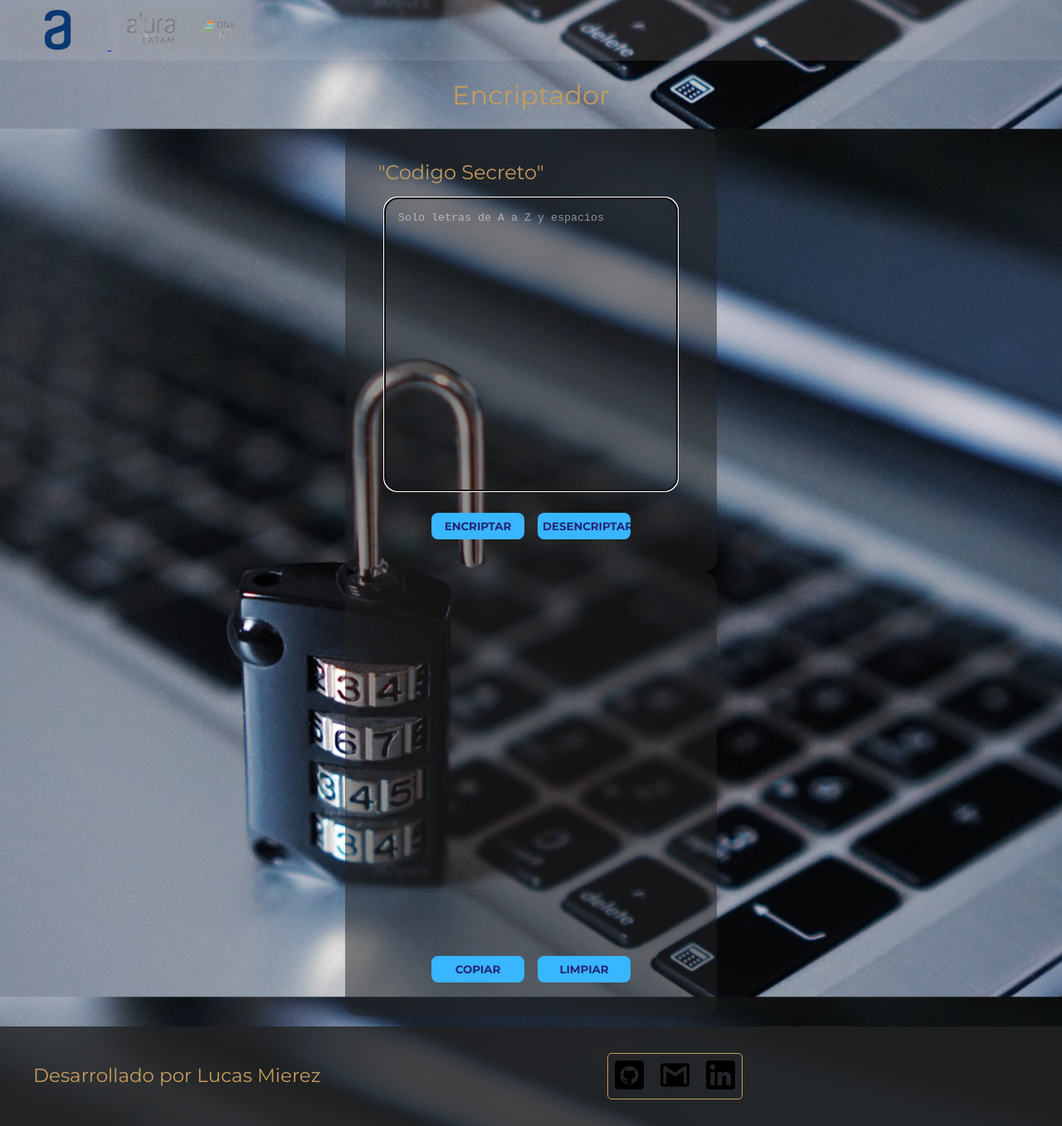
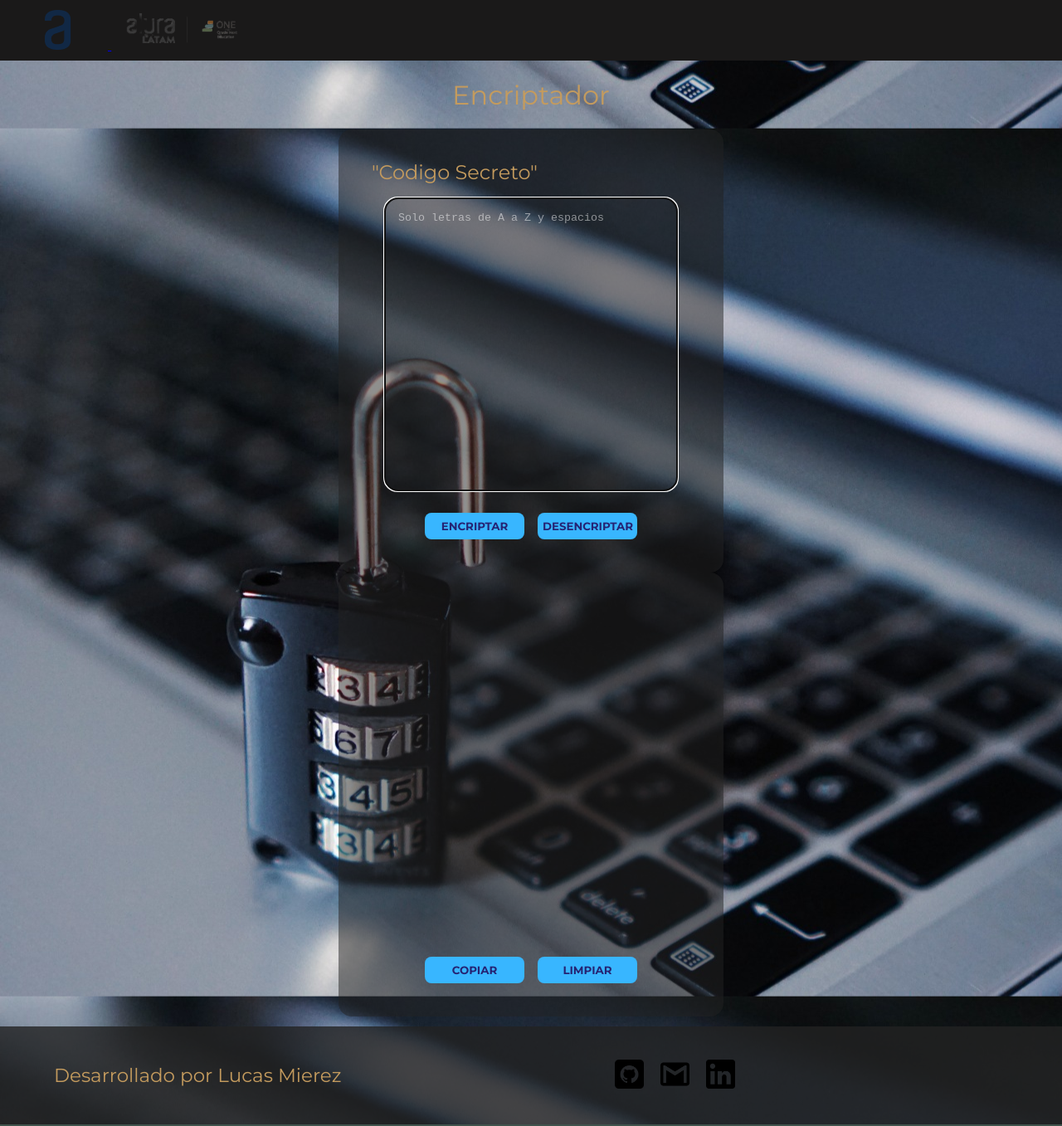
Before and after one commit to nykacmierez/Encriptador-de-Texto, a plain HTML site: page index.html in a window 1280 px wide. Shown: the whole page at 83% size. Drawn offline with nearby package versions, Linux system fonts and the light colour scheme; some packages are replaced by stand-ins of ours; a script that the page names is missing.

Commit message:
change estilos del footer

```diff
--- a/styles/style.css
+++ b/styles/style.css
@@ -32,7 +32,7 @@ body {
     align-items: center;
     justify-content: space-between;
     padding: 0 0 0 2rem;
-    background-color: rgba(230, 212, 212, 0.123);
+    background-color: rgb(26, 25, 25);
     padding: 10px 10px 10px 10px;
 }
 
@@ -45,7 +45,8 @@ body {
 .img_logo {
     max-height: 50px;
     align-items: center;
-    background: rgba(7, 7, 7, 0.014);
+    background: rgb(26, 25, 25);
+    opacity: 0.5;
 }
 
 h1.titulo,
@@ -63,6 +64,7 @@ h2.subtitulo {
     margin-bottom: 1rem;
     height: 1.7rem;
 }
+
 
 /* ESTILOS PARA SECCION PRINCIPAL */
 main {
@@ -122,6 +124,7 @@ textarea:hover {
     outline: none;
 }
 
+
 /* ESTILOS PARA BOTONES */
 .div_btns {
     margin: 1rem 4rem 0rem 4rem;
@@ -132,7 +135,7 @@ textarea:hover {
 input.btn {
     font-family: var(--font-family);
     font-weight: bold;
-    width: 7rem;
+    width: 7.5rem;
     height: 2rem;
     border-style: none;
     color: var(--btn-color);
@@ -160,7 +163,7 @@ footer {
     justify-content: space-between;
     align-items: center;
     max-width: 1200px;
-    margin: 0 auto;
+    margin: 0 45px;
     padding: 0 20px;
 }
 
@@ -174,7 +177,6 @@ footer {
     gap: 20px;
     border-radius: 5px;
     padding: 8px;
-    border: 1px solid;
 }
 
 .social_iconos a {
@@ -184,8 +186,12 @@ footer {
 .social_iconos img {
     width: 35px;
     height: 35px;
+}
 
+.social_iconos img:hover {
+    background-color: rgb(144, 218, 218);
 }
+
 
 /*MEDIDAS RESPONSIVAS */
 
```
